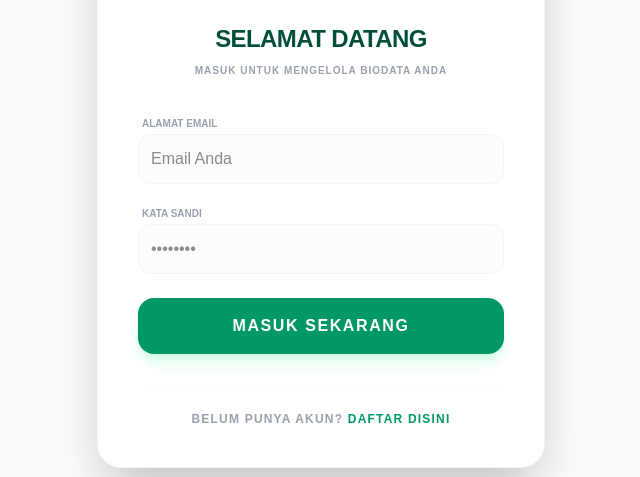
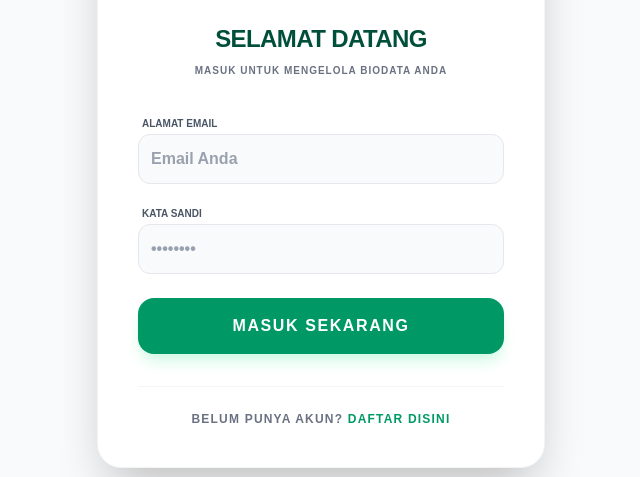
Before and after one commit to arifaji29/taaruf_permata, a Next.js app: page /login in a window 1280 px wide. Shown: the part 219-696 px from the top of the page, without its empty margins (319-959 px from the left). Built offline with nearby package versions, Linux system fonts and the light colour scheme; no server answers.

Commit message:
tambah kontras teks

```diff
--- a/app/(auth)/login/page.tsx
+++ b/app/(auth)/login/page.tsx
@@ -23,7 +23,6 @@ export default function Login() {
       alert(error.message)
       setLoading(false)
     } else {
-      // Mengarahkan ke halaman utama setelah login berhasil
       router.push('/')
       router.refresh()
     }
@@ -38,27 +37,29 @@ export default function Login() {
         </div>
 
         <h1 className="text-2xl font-black text-emerald-900 mb-2 uppercase tracking-tight">Selamat Datang</h1>
-        <p className="text-gray-400 text-[10px] font-bold uppercase tracking-widest mb-8">Masuk untuk mengelola biodata Anda</p>
+        <p className="text-gray-500 text-[10px] font-bold uppercase tracking-widest mb-8">Masuk untuk mengelola biodata Anda</p>
 
         <form onSubmit={handleLogin} className="space-y-4 text-left">
           <div className="space-y-1">
-            <label className="text-[10px] font-black text-gray-400 uppercase ml-1">Alamat Email</label>
+            <label className="text-[10px] font-black text-gray-600 uppercase ml-1">Alamat Email</label>
             <input
               name="email"
               type="email"
               placeholder="Email Anda"
-              className="w-full p-3 border border-gray-100 rounded-xl outline-none focus:ring-2 focus:ring-emerald-500 bg-gray-50/50 font-medium transition-all"
+              // Perubahan: text-slate-900 (teks lebih hitam), border-gray-200, dan focus:bg-white
+              className="w-full p-3 border border-gray-200 rounded-xl outline-none focus:ring-2 focus:ring-emerald-500 bg-gray-50 text-slate-900 font-semibold placeholder:text-gray-400 transition-all focus:bg-white"
               required
             />
           </div>
 
           <div className="space-y-1">
-            <label className="text-[10px] font-black text-gray-400 uppercase ml-1">Kata Sandi</label>
+            <label className="text-[10px] font-black text-gray-600 uppercase ml-1">Kata Sandi</label>
             <input
               name="password"
               type="password"
               placeholder="••••••••"
-              className="w-full p-3 border border-gray-100 rounded-xl outline-none focus:ring-2 focus:ring-emerald-500 bg-gray-50/50 font-medium transition-all"
+              // Perubahan: text-slate-900 dan font-semibold agar titik password lebih tebal
+              className="w-full p-3 border border-gray-200 rounded-xl outline-none focus:ring-2 focus:ring-emerald-500 bg-gray-50 text-slate-900 font-semibold placeholder:text-gray-400 transition-all focus:bg-white"
               required
             />
           </div>
@@ -71,8 +72,8 @@ export default function Login() {
           </button>
         </form>
 
-        <div className="mt-8 pt-6 border-t border-gray-50">
-          <p className="text-xs text-gray-400 font-bold uppercase tracking-widest">
+        <div className="mt-8 pt-6 border-t border-gray-100">
+          <p className="text-xs text-gray-500 font-bold uppercase tracking-widest">
             Belum punya akun?{' '}
             <Link href="/register" className="text-emerald-600 hover:underline">
               Daftar Disini
```
